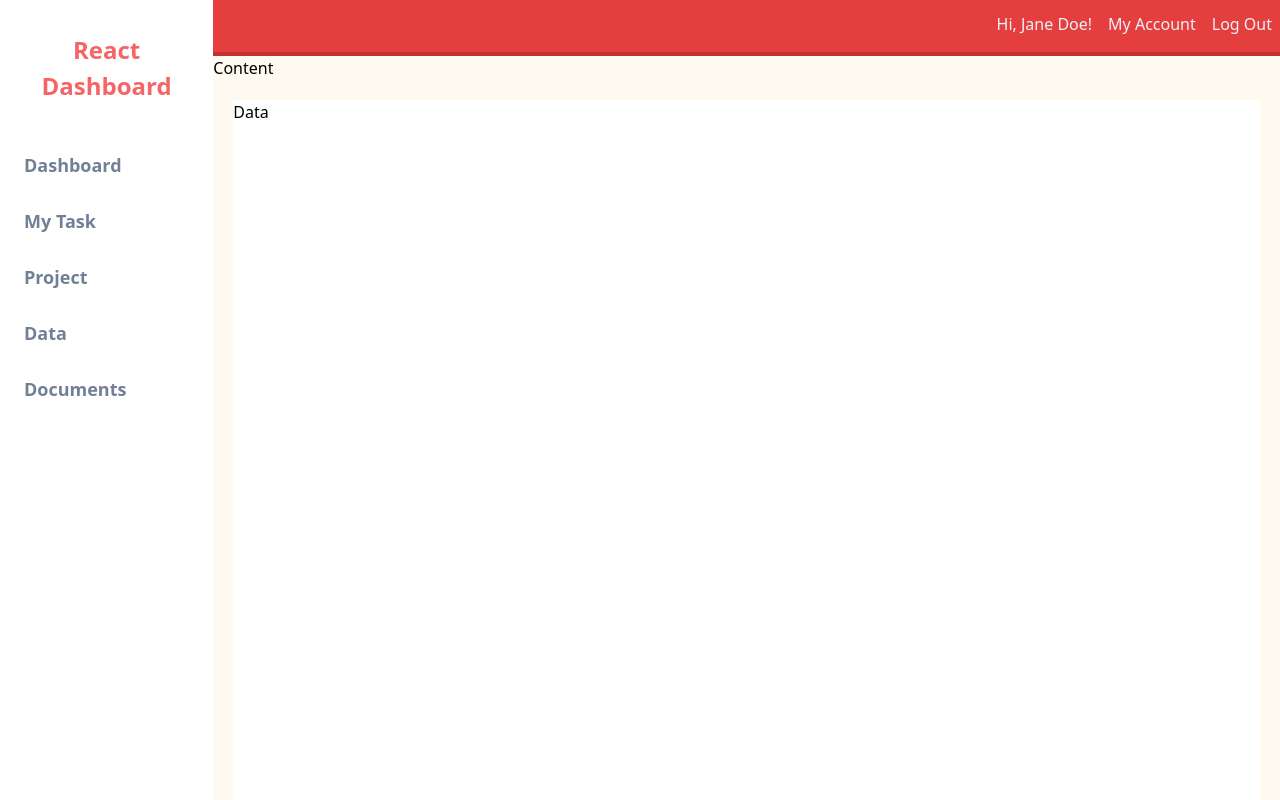
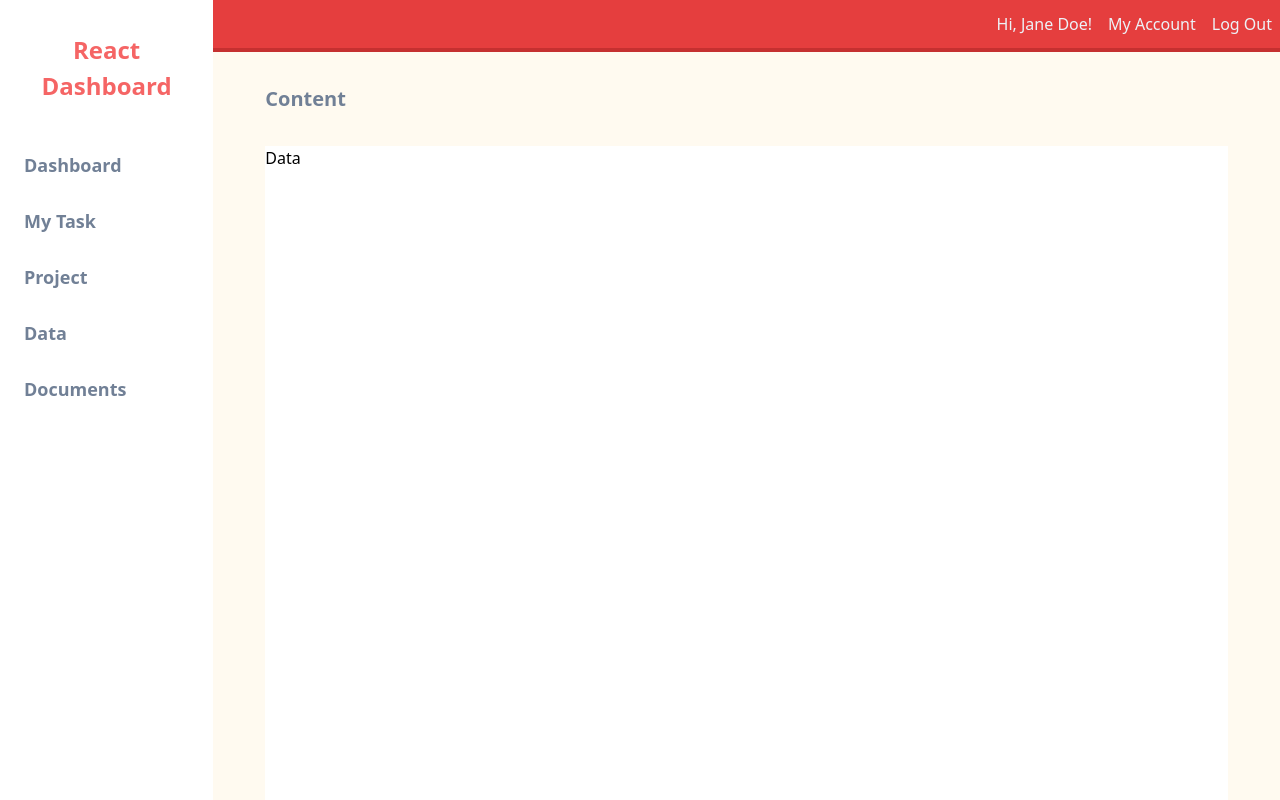
Before and after one commit to bonasunu/EnterpriseManagementFrontend, a React (Create React App) app in the folder client/: page / in a window 1280 px wide. Built offline with nearby package versions, Linux system fonts and the light colour scheme.

Commit message:
stling title on Content

```diff
--- a/client/src/components/Content.js
+++ b/client/src/components/Content.js
@@ -2,13 +2,14 @@ import React from 'react'
 
 const Content = () => {
   const classes = {
-    wrapper: 'flex-grow overflow-y-auto bg-orange-100',
-    data: 'm-5 bg-white h-screen',
+    wrapper: 'flex-grow overflow-y-auto bg-orange-100 px-5',
+    pageTitle: 'm-8 text-gray-600 font-bold text-xl',
+    data: 'm-8 bg-white h-screen',
   }
 
   return (
     <div className={classes.wrapper}>
-      <h1>Content</h1>
+      <h2 className={classes.pageTitle}>Content</h2>
       <div className={classes.data}>Data</div>
     </div>
   )
```
